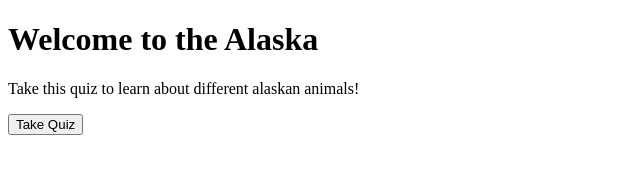
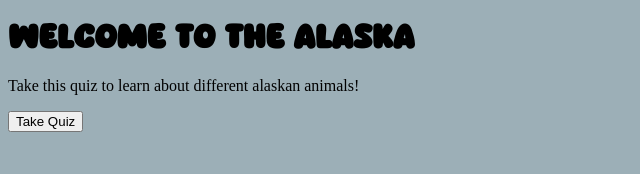
Before and after one commit to olivejeng/website, a plain HTML site: page funcfromfunc.html in a window 1280 px wide. Shown: the whole page, without its empty margins (0-640 px from the left). Drawn offline with Linux system fonts and the light colour scheme.

Commit message:
updates in css

```diff
--- /dev/null
+++ b/func.css
@@ -0,0 +1,11 @@
+body {
+    background-color: #9CAFB7;
+}
+
+@font-face {
+    font-family: 'Sobiscuit';
+    src: url(fonts/Sobiscuit.woff) format('woff');
+  }
+h1 {
+    font-family: 'Sobiscuit';
+}
--- a/funcfromfunc.html
+++ b/funcfromfunc.html
@@ -3,7 +3,7 @@
     <head>
         <h1>Welcome to the Alaska</h1>
         <p>Take this quiz to learn about different alaskan animals!</p>
-
+        <link rel="stylesheet" href="func.css">
     </head>
     <body onload="myFunction();">
         <script>
@@ -19,11 +19,11 @@
                 var response = "";
                 var points = 0;
                 var q1 = "what color is polar bear skin?";
-                var a1 = "black";
+                var a1 = "BLACK";
                 var q2 = "what do sea otters wrap themselves in to stop them from floating away?";
-                var a2 = "kelp";
+                var a2 = "KELP";
                 var q3 = "can moose swim? (yes/no)";
-                var a3 = "yes";
+                var a3 = "YES";
                 response = prompt(q1, "");
                 if (response) points = runningTotal(response.toUpperCase() == a1 ? 1 : 0);
                 alert(points);
--- /dev/null
+++ b/radio.css
@@ -0,0 +1,13 @@
+@font-face {
+    font-family: 'Lemon Days';
+    src: url(./Lemon+Days.woff) format('woff');
+  }
+
+
+  h1 {
+    font-family: 'Lemon Days';
+  }
+
+  body {
+    background-color: #B2D3A8;
+  }
```
Also changed, not shown: radio.html (+1 -0 lines), fonts/Lemon Days.woff (added), fonts/Sobiscuit.woff (added).
